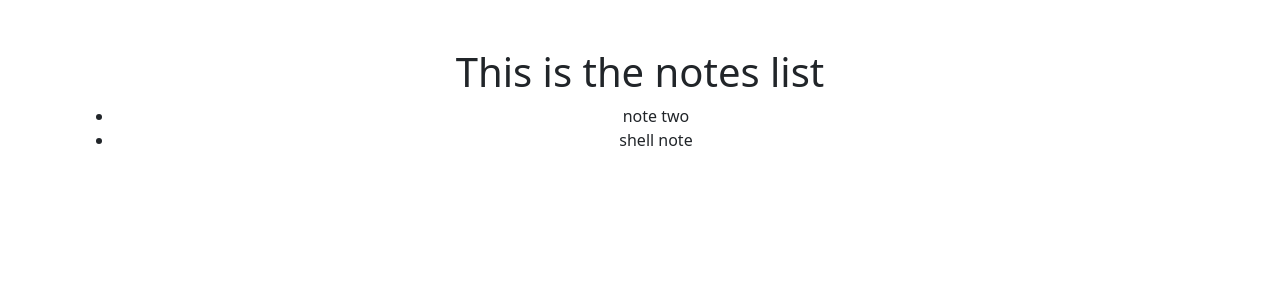
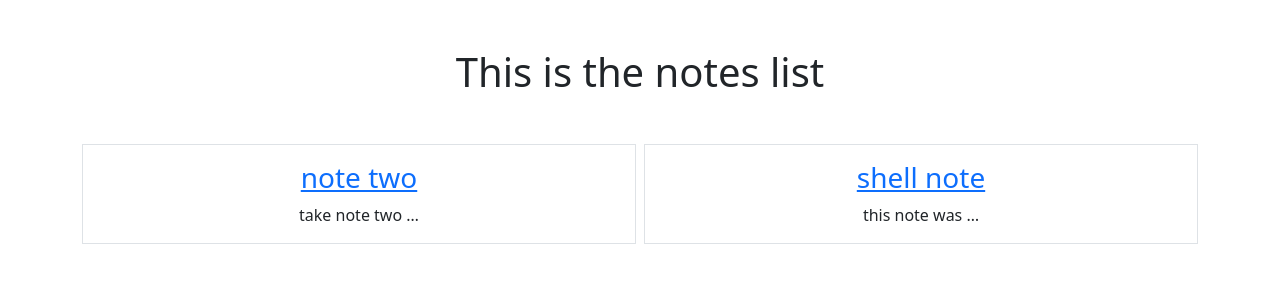
Before and after one commit to Daniel-Kav/django-react, a Django app: page /smart/notes/ in a window 1280 px wide. Shown: the top 300 px of the page. Run offline with Django 5.2, Linux system fonts and the light colour scheme; data comes from the database, SQL or seed files in the repository.

Commit message:
detailing

```diff
--- a/notes/templates/notes/notes_list.html
+++ b/notes/templates/notes/notes_list.html
@@ -1,12 +1,21 @@
 {% extends "base.html" %}
 
 {% block content %}
-<h1>
+
+<h1 class="my-5">
     This is the notes list
 </h1>
-<ul>
+
+
+<div class="row row-cols3 g-2">
     {% for note in all_notes %}
-    <li class="note-li">{{ note.title }}</li>
+    <div class="col">
+        <div class="p-3 border">
+            <a href="{% url 'notes.detail' pk=note.id %}"><h3 class="">{{note.title}}</h3></a>
+            {{note.text| truncatechars:15 }}
+        </div>
+    </div>
     {% endfor %}
-</ul>
+</div>
+
 {% endblock %}
--- a/notes/urls.py
+++ b/notes/urls.py
@@ -4,5 +4,5 @@ from . import views
 
 urlpatterns = [
     path('notes/', views.NotesListView.as_view(), name='notes.list'),
-    path('notes/<int:pk>', views.DetailsView.as_view()),
+    path('notes/<int:pk>', views.DetailsView.as_view(), name='notes.detail'),
 ]
```
